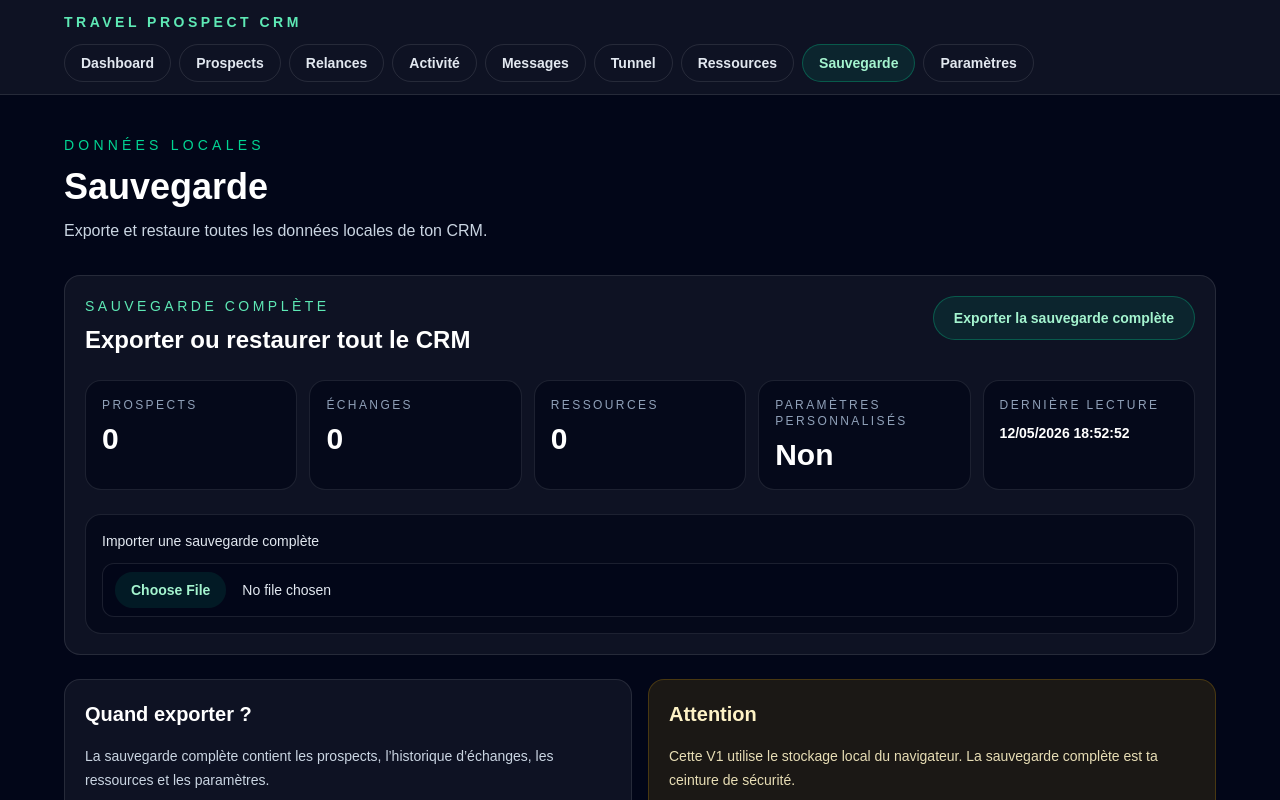
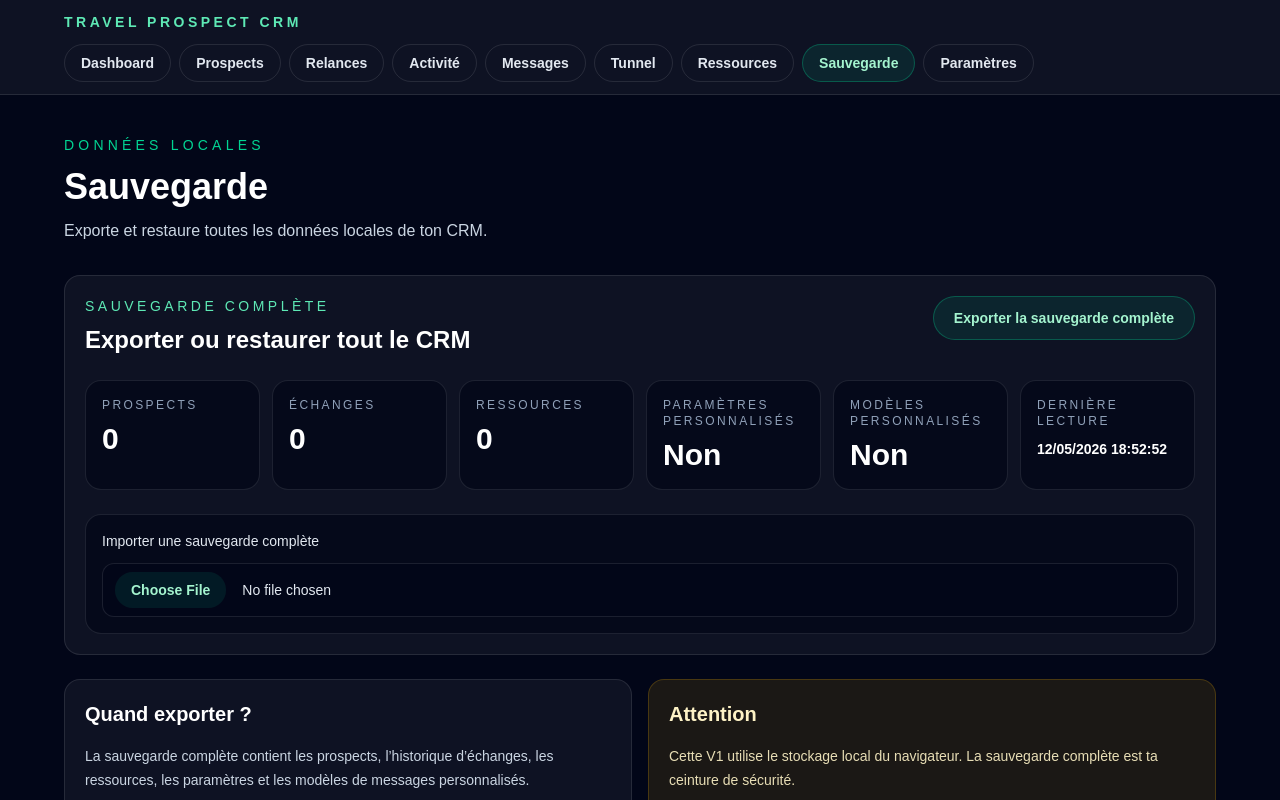
Before and after one commit to Gintaiji/travel-prospect-crm, a Next.js app: page /sauvegarde in a window 1280 px wide. Shown: the top 800 px of the page. Built offline with nearby package versions, Linux system fonts and the light colour scheme.

Commit message:
Ajout des modeles personnalises dans la sauvegarde complete

```diff
--- a/app/sauvegarde/page.tsx
+++ b/app/sauvegarde/page.tsx
@@ -1,6 +1,11 @@
 "use client";
 
 import { useEffect, useState } from "react";
+import {
+  loadCustomMessageTemplates,
+  saveCustomMessageTemplates,
+  type CustomMessageTemplates,
+} from "../lib/messageTemplateStorage";
 import { loadProspects, saveProspects } from "../lib/prospectStorage";
 import { getTodayDateString } from "../lib/prospectUtils";
 import { loadResources, saveResources } from "../lib/resourceStorage";
@@ -13,11 +18,12 @@ import type { AppSettings, Prospect, Resource } from "../lib/types";
 
 type BackupFile = {
   appName: "Travel Prospect CRM";
-  version: 1 | 2;
+  version: 1 | 2 | 3;
   exportedAt: string;
   prospects: Prospect[];
   resources: Resource[];
   settings?: AppSettings;
+  customMessageTemplates?: CustomMessageTemplates;
 };
 
 const backupAppName = "Travel Prospect CRM";
@@ -46,6 +52,15 @@ function isBackupFile(value: unknown): value is BackupFile {
 
 function hasBackupSettings(value: BackupFile): value is BackupFile & { settings: Partial<AppSettings> } {
   return Boolean(value.settings && typeof value.settings === "object");
+}
+
+function hasBackupCustomMessageTemplates(
+  value: BackupFile,
+): value is BackupFile & { customMessageTemplates: CustomMessageTemplates } {
+  return Boolean(
+    value.customMessageTemplates &&
+      typeof value.customMessageTemplates === "object",
+  );
 }
 
 function normalizeImportedSettings(importedSettings: Partial<AppSettings>): AppSettings {
@@ -79,10 +94,20 @@ function hasCustomSettings(settings: AppSettings) {
   );
 }
 
+function hasCustomMessageTemplates(customMessageTemplates: CustomMessageTemplates) {
+  return Object.values(customMessageTemplates).some((stepTemplates) =>
+    stepTemplates
+      ? Object.values(stepTemplates).some((message) => typeof message === "string")
+      : false,
+  );
+}
+
 export default function BackupPage() {
   const [prospects, setProspects] = useState<Prospect[]>([]);
   const [resources, setResources] = useState<Resource[]>([]);
   const [settings, setSettings] = useState<AppSettings>(DEFAULT_APP_SETTINGS);
+  const [customMessageTemplates, setCustomMessageTemplates] =
+    useState<CustomMessageTemplates>({});
   const [lastReadAt, setLastReadAt] = useState("");
   const [importMessage, setImportMessage] = useState("");
   const [importError, setImportError] = useState("");
@@ -92,6 +117,7 @@ export default function BackupPage() {
       setProspects(loadProspects());
       setResources(loadResources());
       setSettings(loadSettings());
+      setCustomMessageTemplates(loadCustomMessageTemplates());
       setLastReadAt(new Date().toLocaleString("fr-FR"));
     }, 0);
 
@@ -100,15 +126,19 @@ export default function BackupPage() {
 
   const totalConversationCount = getTotalConversationCount(prospects);
   const customSettingsLabel = hasCustomSettings(settings) ? "Oui" : "Non";
+  const customMessageTemplatesLabel = hasCustomMessageTemplates(customMessageTemplates)
+    ? "Oui"
+    : "Non";
 
   function exportCompleteBackup() {
     const backup: BackupFile = {
       appName: backupAppName,
-      version: 2,
+      version: 3,
       exportedAt: new Date().toISOString(),
       prospects,
       resources,
       settings,
+      customMessageTemplates,
     };
     const backupBlob = new Blob([JSON.stringify(backup, null, 2)], {
       type: "application/json",
@@ -151,7 +181,7 @@ export default function BackupPage() {
         }
 
         const shouldImport = window.confirm(
-          "Importer cette sauvegarde complète ? Les prospects, ressources et paramètres actuels seront remplacés si la sauvegarde contient des paramètres.",
+          "Importer cette sauvegarde complète ? Les prospects, ressources, paramètres et modèles personnalisés seront remplacés si la sauvegarde les contient.",
         );
 
         if (!shouldImport) {
@@ -165,6 +195,10 @@ export default function BackupPage() {
 
           saveSettings(importedSettings);
           setSettings(importedSettings);
+        }
+        if (hasBackupCustomMessageTemplates(parsedBackup)) {
+          saveCustomMessageTemplates(parsedBackup.customMessageTemplates);
+          setCustomMessageTemplates(parsedBackup.customMessageTemplates);
         }
         setProspects(parsedBackup.prospects);
         setResources(parsedBackup.resources);
@@ -217,7 +251,7 @@ export default function BackupPage() {
             </button>
           </div>
 
-          <div className="mt-6 grid gap-3 sm:grid-cols-2 lg:grid-cols-5">
+          <div className="mt-6 grid gap-3 sm:grid-cols-2 lg:grid-cols-6">
             <div className="rounded-2xl border border-white/10 bg-slate-950/70 p-4">
               <p className="text-xs uppercase tracking-[0.2em] text-slate-400">Prospects</p>
               <p className="mt-2 text-3xl font-bold text-white">{prospects.length}</p>
@@ -235,6 +269,14 @@ export default function BackupPage() {
                 Paramètres personnalisés
               </p>
               <p className="mt-2 text-3xl font-bold text-white">{customSettingsLabel}</p>
+            </div>
+            <div className="rounded-2xl border border-white/10 bg-slate-950/70 p-4">
+              <p className="text-xs uppercase tracking-[0.2em] text-slate-400">
+                Modèles personnalisés
+              </p>
+              <p className="mt-2 text-3xl font-bold text-white">
+                {customMessageTemplatesLabel}
+              </p>
             </div>
             <div className="rounded-2xl border border-white/10 bg-slate-950/70 p-4">
               <p className="text-xs uppercase tracking-[0.2em] text-slate-400">
@@ -274,7 +316,7 @@ export default function BackupPage() {
             <h2 className="text-xl font-bold text-white">Quand exporter ?</h2>
             <p className="mt-4 text-sm leading-6 text-slate-300">
               La sauvegarde complète contient les prospects, l’historique d’échanges,
-              les ressources et les paramètres.
+              les ressources, les paramètres et les modèles de messages personnalisés.
             </p>
             <ul className="mt-4 space-y-3 text-sm leading-6 text-slate-300">
               <li>Avant une grosse modification</li>
```
